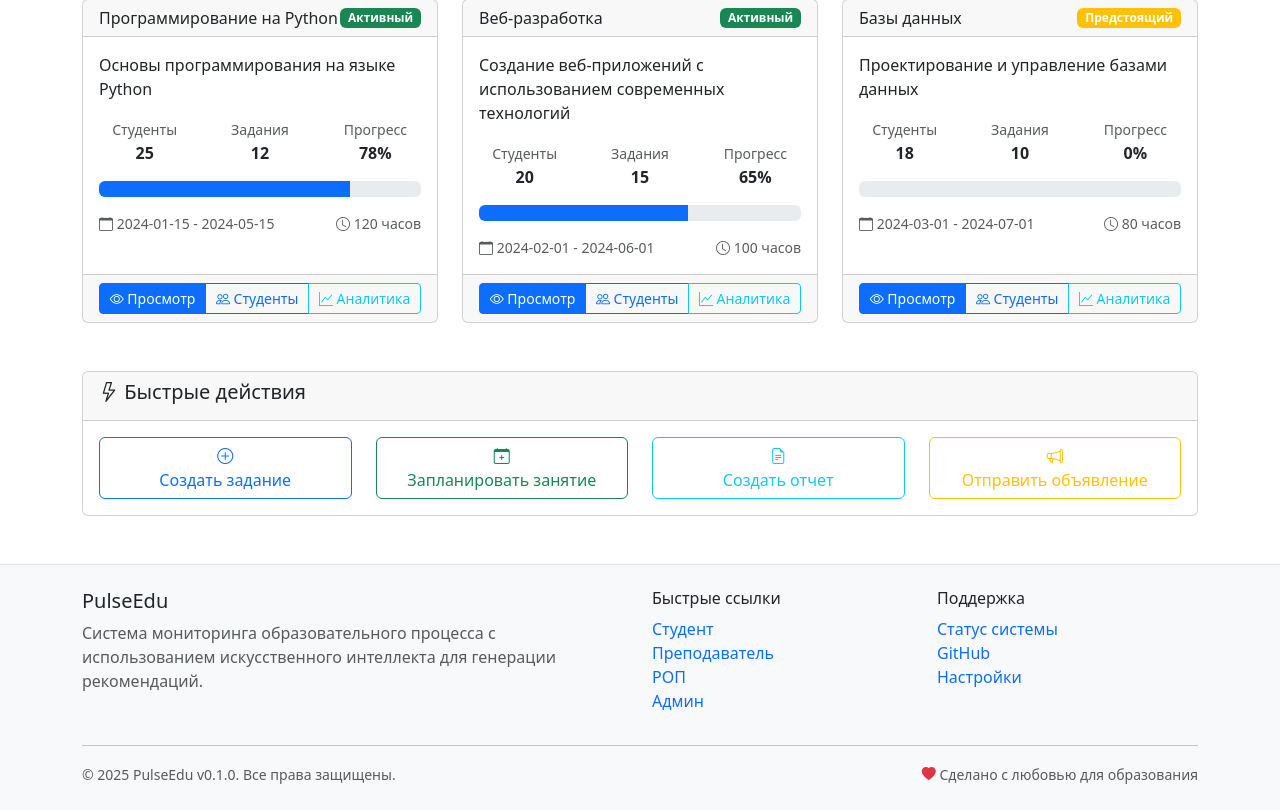
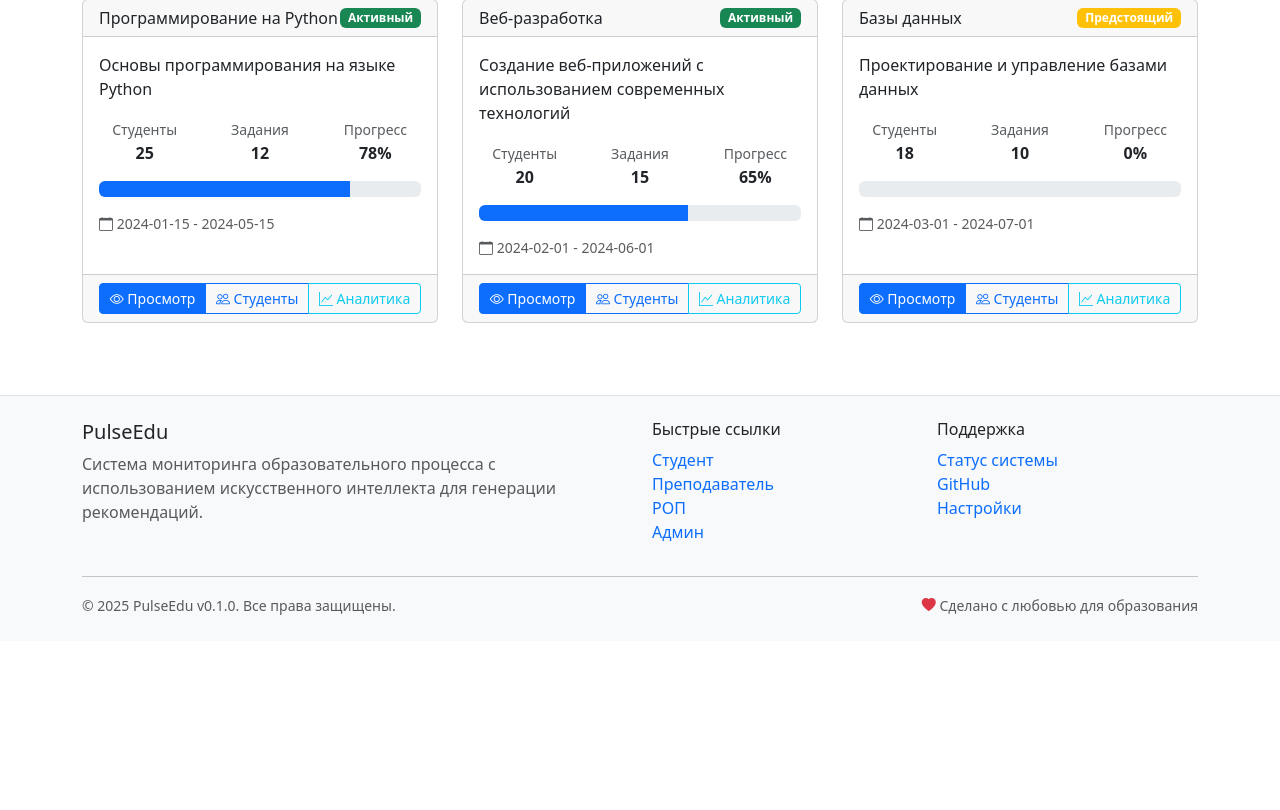
Before and after one commit to dmagog/PulseEdu, a FastAPI app: page /teacher/courses in a window 1280 px wide. Shown: the part 377-1187 px from the top of the page. After the commit the page ends 992 px from the top, so only its background shows below. Run offline with FastAPI, Linux system fonts and the light colour scheme.

Commit message:
I21: Очищена страница 'Мои курсы' в личном кабинете преподавателя
Изменения:
1. Убран блок 'Быстрые действия' - заглушечный блок с кнопками, которые показывали только alert
2. Убрано количество часов из карточек курсов - удалена строка с иконкой часов и продолжительностью
3. Удалены неиспользуемые JavaScript функции (createAssignment, scheduleLesson, generateReport, sendAnnouncement)
4. Упрощен интерфейс - оставлены только основные функции: фильтры, карточки курсов и кнопки действий

Результат:
- Страница стала более чистой и сфокусированной
- Убраны заглушечные элементы, которые не несли функциональной нагрузки
- Карточки курсов стали более компактными без избыточной информации

Изменения в файлах:
- app/ui/templates/teacher/courses.html: убран блок быстрых действий и количество часов

```diff
--- a/app/ui/templates/teacher/courses.html
+++ b/app/ui/templates/teacher/courses.html
@@ -94,9 +94,6 @@
                             <small class="text-muted">
                                 <i class="bi bi-calendar"></i> {{ course.start_date }} - {{ course.end_date }}
                             </small>
-                            <small class="text-muted">
-                                <i class="bi bi-clock"></i> {{ course.duration }} часов
-                            </small>
                         </div>
                     </div>
                     <div class="card-footer">
@@ -131,44 +128,6 @@
         {% endif %}
     </div>
 
-    <!-- Quick Actions -->
-    <div class="row mt-4">
-        <div class="col-12">
-            <div class="card">
-                <div class="card-header">
-                    <h5><i class="bi bi-lightning"></i> Быстрые действия</h5>
-                </div>
-                <div class="card-body">
-                    <div class="row">
-                        <div class="col-md-3">
-                            <button class="btn btn-outline-primary w-100" onclick="createAssignment()">
-                                <i class="bi bi-plus-circle"></i><br>
-                                Создать задание
-                            </button>
-                        </div>
-                        <div class="col-md-3">
-                            <button class="btn btn-outline-success w-100" onclick="scheduleLesson()">
-                                <i class="bi bi-calendar-plus"></i><br>
-                                Запланировать занятие
-                            </button>
-                        </div>
-                        <div class="col-md-3">
-                            <button class="btn btn-outline-info w-100" onclick="generateReport()">
-                                <i class="bi bi-file-earmark-text"></i><br>
-                                Создать отчет
-                            </button>
-                        </div>
-                        <div class="col-md-3">
-                            <button class="btn btn-outline-warning w-100" onclick="sendAnnouncement()">
-                                <i class="bi bi-megaphone"></i><br>
-                                Отправить объявление
-                            </button>
-                        </div>
-                    </div>
-                </div>
-            </div>
-        </div>
-    </div>
 </div>
 
 <script>
@@ -202,20 +161,5 @@
         alert('Функция запроса курса будет реализована в следующих итерациях');
     }
 
-    function createAssignment() {
-        alert('Функция создания задания будет реализована в следующих итерациях');
-    }
-
-    function scheduleLesson() {
-        alert('Функция планирования занятия будет реализована в следующих итерациях');
-    }
-
-    function generateReport() {
-        alert('Функция создания отчета будет реализована в следующих итерациях');
-    }
-
-    function sendAnnouncement() {
-        alert('Функция отправки объявления будет реализована в следующих итерациях');
-    }
 </script>
 {% endblock %}
```
